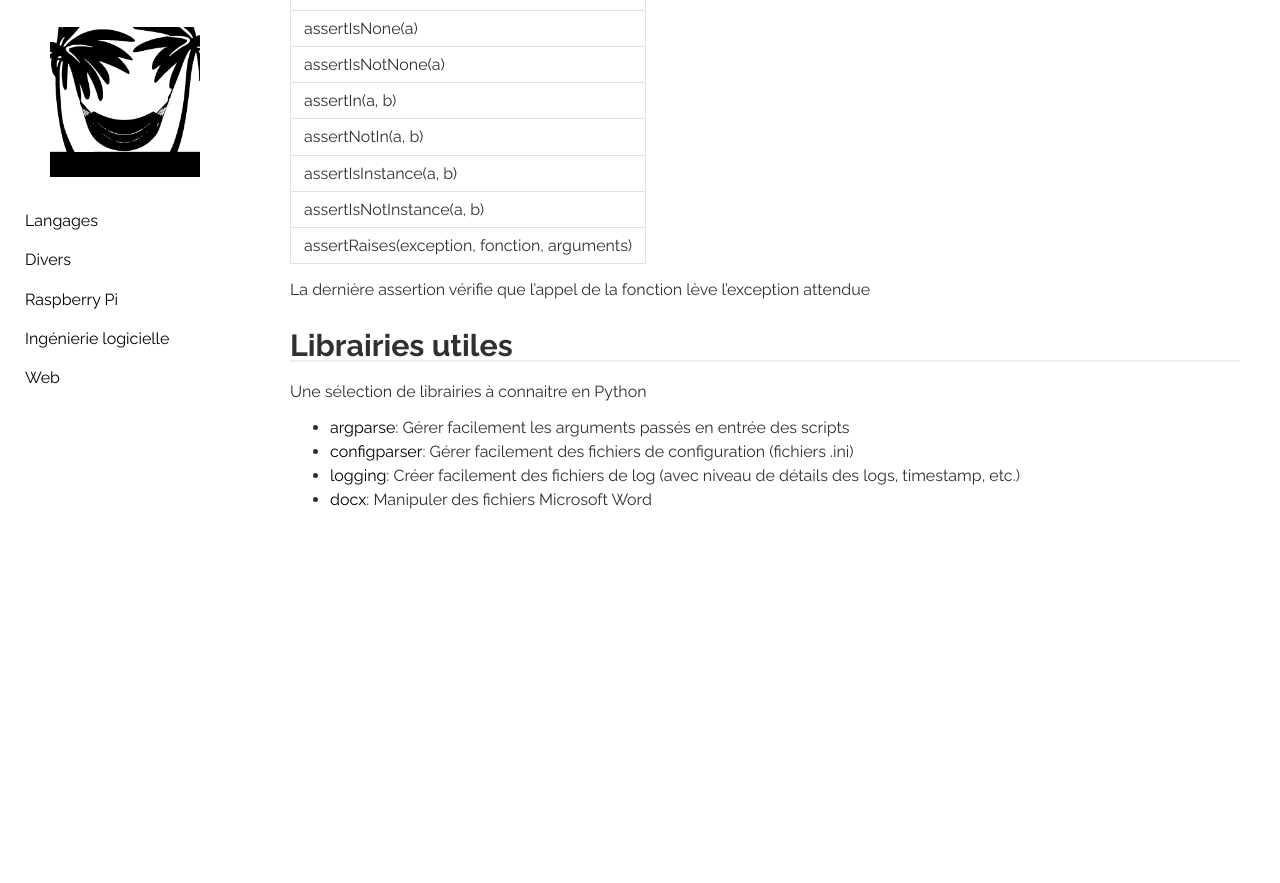
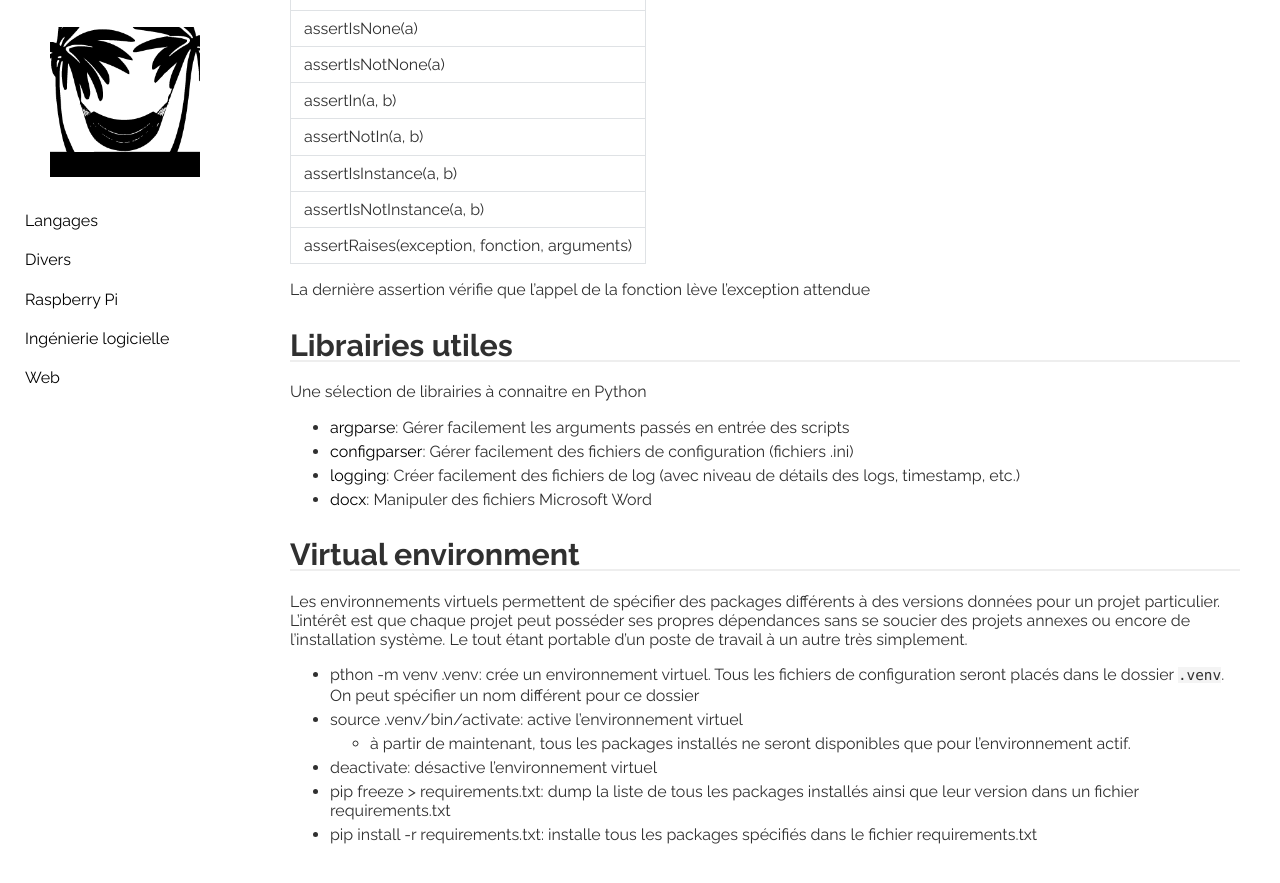
Before and after one commit to behej/lazyjekyll, a Jekyll site: the page built from _languages/python.md, in a window 1280 px wide and 900 px high, scrolled down 16352 px. Shown: the top 883 px of the window. Built offline with Jekyll 4.4.1, drawn with Linux system fonts in a browser that asks for light colours; before the commit the page ends 16917 px from its top, so only the background shows below that.

Commit message:
python: venv

```diff
--- a/_languages/python.md
+++ b/_languages/python.md
@@ -570,3 +570,13 @@ Une sélection de librairies à connaitre en Python
 * [configparser](https://docs.python.org/3/library/configparser.html): Gérer facilement des fichiers de configuration (fichiers .ini)
 * [logging](https://docs.python.org/3/library/logging.html): Créer facilement des fichiers de log (avec niveau de détails des logs, timestamp, etc.)
 * [docx](https://python-docx.readthedocs.io/en/latest/): Manipuler des fichiers Microsoft Word
+
+# Virtual environment
+Les environnements virtuels permettent de spécifier des packages différents à des versions données pour un projet particulier. L'intérêt est que chaque projet peut posséder ses propres dépendances sans se soucier des projets annexes ou encore de l'installation système. Le tout étant portable d'un poste de travail à un autre très simplement.
+
+* pthon -m venv .venv: crée un environnement virtuel. Tous les fichiers de configuration seront placés dans le dossier `.venv`. On peut spécifier un nom différent pour ce dossier
+* source .venv/bin/activate: active l'environnement virtuel
+  * à partir de maintenant, tous les packages installés ne seront disponibles que pour l'environnement actif.
+* deactivate: désactive l'environnement virtuel
+* pip freeze > requirements.txt: dump la liste de tous les packages installés ainsi que leur version dans un fichier requirements.txt
+* pip install -r requirements.txt: installe tous les packages spécifiés dans le fichier requirements.txt
```
